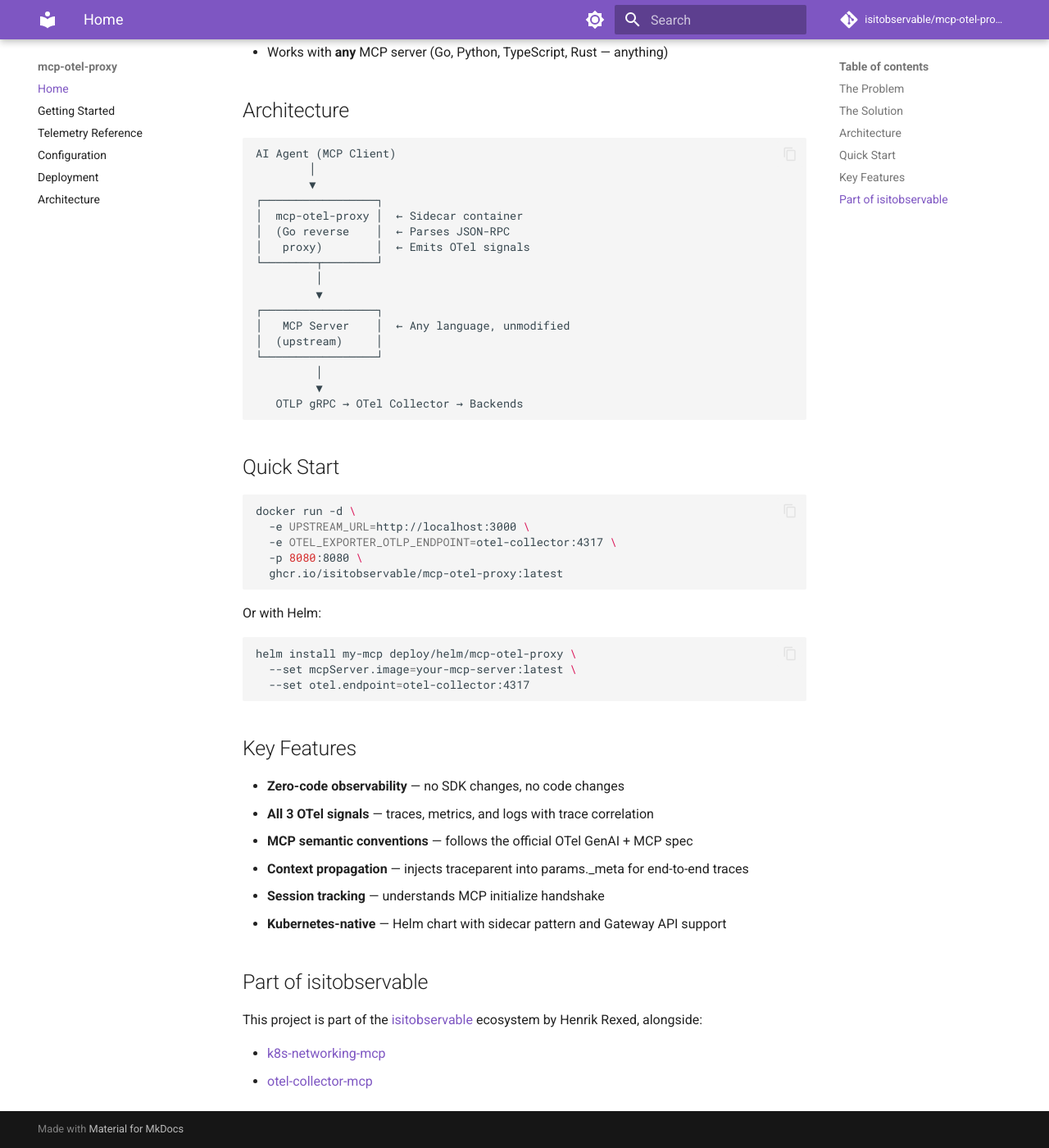
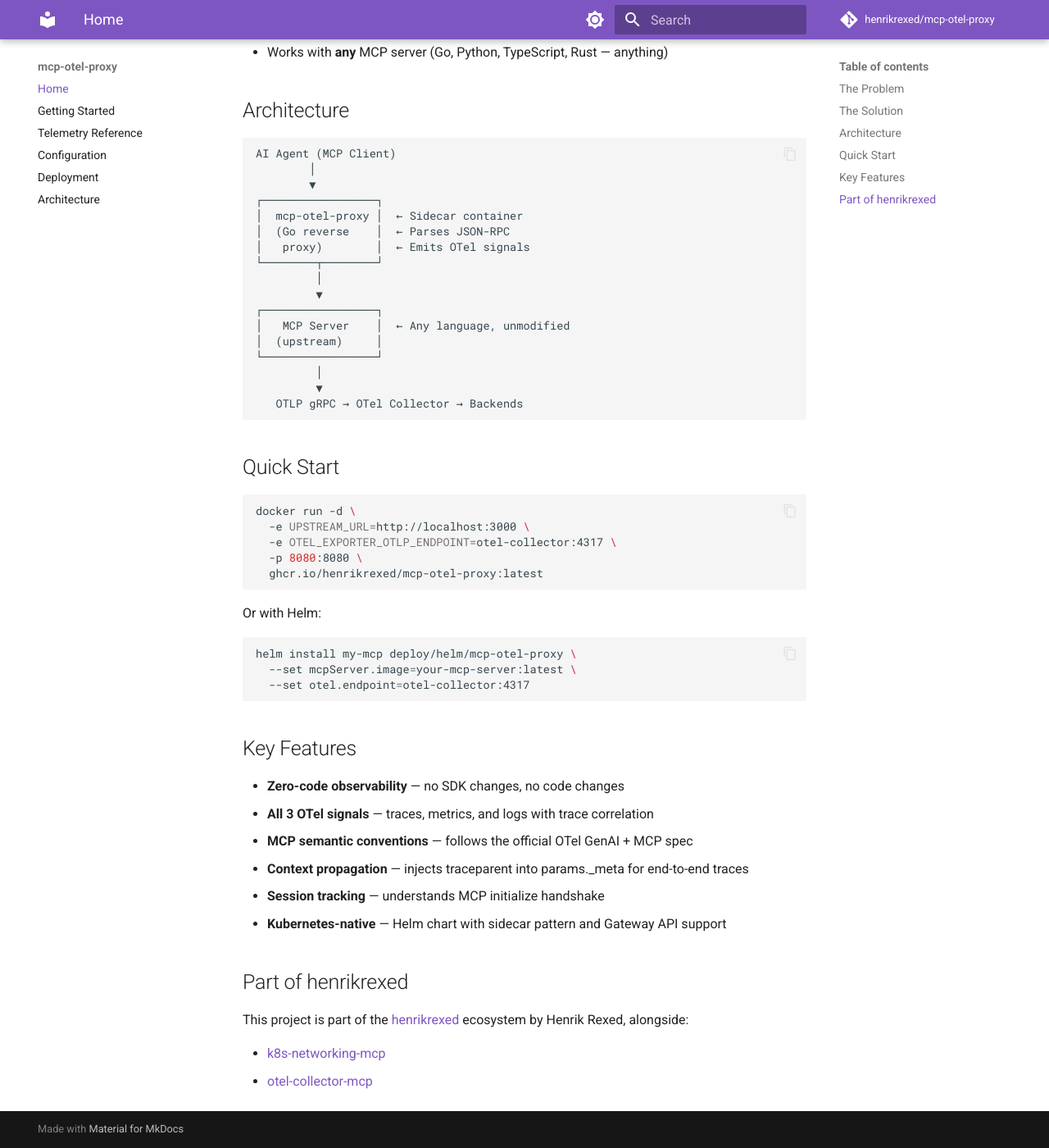
Before and after one commit to henrikrexed/mcp-proxy, an MkDocs documentation site: the page built from docs/docs/index.md, in a window 1280 px wide and 1400 px high, scrolled down 640 px. Shown: the whole window at 82% size. Built offline with MkDocs 1.6.1 and Material for MkDocs 9.7.7, drawn with Linux system fonts in a browser that asks for light colours; comment, search, counter and statistics services are not loaded.

Commit message:
fix: replace isitobservable references with henrikrexed in docs

````diff
--- a/docs/docs/index.md
+++ b/docs/docs/index.md
@@ -45,7 +45,7 @@ docker run -d \
   -e UPSTREAM_URL=http://localhost:3000 \
   -e OTEL_EXPORTER_OTLP_ENDPOINT=otel-collector:4317 \
   -p 8080:8080 \
-  ghcr.io/isitobservable/mcp-otel-proxy:latest
+  ghcr.io/henrikrexed/mcp-otel-proxy:latest
 ```
 
 Or with Helm:
@@ -65,9 +65,9 @@ helm install my-mcp deploy/helm/mcp-otel-proxy \
 - **Session tracking** — understands MCP initialize handshake
 - **Kubernetes-native** — Helm chart with sidecar pattern and Gateway API support
 
-## Part of isitobservable
+## Part of henrikrexed
 
-This project is part of the [isitobservable](https://github.com/isitobservable) ecosystem by Henrik Rexed, alongside:
+This project is part of the [henrikrexed](https://github.com/henrikrexed) ecosystem by Henrik Rexed, alongside:
 
-- [k8s-networking-mcp](https://github.com/isitobservable/k8s-networking-mcp)
-- [otel-collector-mcp](https://github.com/isitobservable/otel-collector-mcp)
+- [k8s-networking-mcp](https://github.com/henrikrexed/k8s-networking-mcp)
+- [otel-collector-mcp](https://github.com/henrikrexed/otel-collector-mcp)
--- a/docs/mkdocs.yml
+++ b/docs/mkdocs.yml
@@ -1,8 +1,8 @@
 site_name: mcp-otel-proxy
 site_description: Universal sidecar proxy adding OpenTelemetry observability to any MCP server
-site_url: https://isitobservable.github.io/mcp-otel-proxy
-repo_url: https://github.com/isitobservable/mcp-otel-proxy
-repo_name: isitobservable/mcp-otel-proxy
+site_url: https://henrikrexed.github.io/mcp-otel-proxy
+repo_url: https://github.com/henrikrexed/mcp-otel-proxy
+repo_name: henrikrexed/mcp-otel-proxy
 
 theme:
   name: material
````
Also changed, not shown: docs/docs/deployment.md (+3 -3 lines), docs/docs/getting-started.md (+2 -2 lines), 2 other files.
